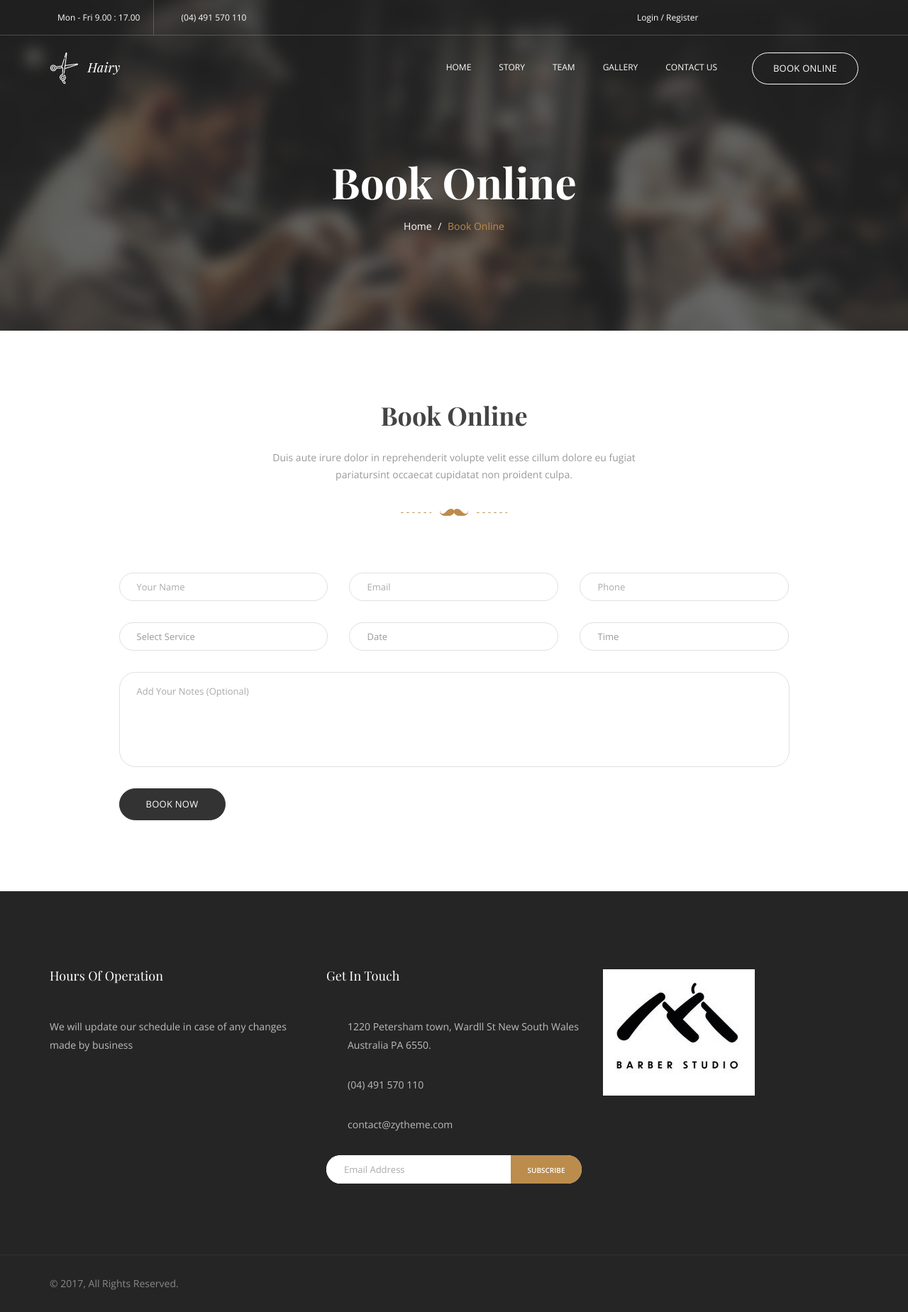
After one commit to esejosue1/barbershop, a Django app: page /appointments/ in a window 1280 px wide. The commit adds this page. Shown: the whole page at 71% size. Run offline with Django 4.2, Linux system fonts and the light colour scheme; data that the repository does not hold is empty; some libraries are stand-ins or nearby versions; some web fonts are replaced.

Commit message:
Added the appointment html form, url declaration, going to work on the view.py

```diff
--- a/appointments/urls.py
+++ b/appointments/urls.py
@@ -0,0 +1,9 @@
+from django.contrib import admin
+from django.urls import path, include
+from django.conf import settings
+from django.conf.urls.static import static
+from . import views
+
+urlpatterns = [
+    path('', views.appointments, name='appointments'),
+]
--- a/appointments/views.py
+++ b/appointments/views.py
@@ -1,3 +1,8 @@
-from django.shortcuts import render
+from django.shortcuts import render, redirect
+from datetime import datetime, timedelta
+from .models import *
+from django.contrib import messages
 
-# Create your views here.
+
+def appointments(request):
+    return render(request, 'appointments/appointments.html')
--- a/salon/urls.py
+++ b/salon/urls.py
@@ -10,5 +10,6 @@ urlpatterns = [
     path('admin/', admin.site.urls),
     path('', views.home, name='home'),
     path("barbers/", include('barbers.urls')),
+    path("appointments/", include('appointments.urls')),
 
 ]+ static(settings.MEDIA_URL, document_root=settings.MEDIA_ROOT)
--- /dev/null
+++ b/templates/appointments/appointments.html
@@ -0,0 +1,124 @@
+
+{% extends 'staples/base.html' %}
+{% load static %}
+
+{% block content %}
+<!-- Page Title #1
+============================================= -->
+<section id="page-title" class="page-title bg-overlay bg-overlay-dark bg-parallax">
+    <div class="bg-section">
+        <img src="http://demo.zytheme.com/hairy/assets/images/page-titles/8.jpg" alt="Background" />
+    </div>
+    <div class="container">
+        <div class="row">
+            <div class="col-xs-12 col-sm-12 col-md-12">
+                <div class="title title-1 text-center">
+                    <div class="title--heading">
+                        <h1>Book Online</h1>
+                    </div>
+                    <div class="clearfix"></div>
+                    <ol class="breadcrumb">
+                        <li><a href="{% url 'home'%}">Home</a></li>
+                        <li class="active">Book Online</li>
+                    </ol>
+                </div>
+                <!-- .title end -->
+            </div>
+            <!-- .col-md-12 end -->
+        </div>
+        <!-- .row end -->
+    </div>
+    <!-- .container end -->
+</section>
+<!-- #page-title end -->
+
+<!-- Booking
+============================================= -->
+<section id="booking" class="booking bg-white">
+    <div class="container">
+        <div class="row clearfix">
+            <div class="col-xs-12 col-sm-12 col-md-6 col-md-offset-3">
+                <div class="heading heading-2 mb-80 text--center">
+                    <h2 class="heading--title">Book Online</h2>
+                    <p class="heading--desc">Duis aute irure dolor in reprehenderit volupte velit esse cillum dolore eu fugiat pariatursint occaecat cupidatat non proident culpa.</p>
+                    <div class="divider--line"></div>
+                </div>
+            </div>
+            <!-- .col-md-6 end -->
+        </div>
+        <!-- .row end -->
+        <div class="row">
+            <div class="col-xs-12 col-sm-12 col-md-10 col-md-offset-1">
+                <div class="booking-form">
+                    <form class="mb-0">
+                        <div class="row">
+                            <div class="col-xs-12 col-sm-12 col-md-4">
+                                <input type="text" class="form-control" name="contact-name" id="name" placeholder="Your Name">
+                            </div>
+                            <div class="col-xs-12 col-sm-12 col-md-4">
+                                <input type="email" class="form-control" name="contact-email" id="email" placeholder="Email">
+                            </div>
+                            <div class="col-md-4">
+                                <input type="text" class="form-control" name="contact-name" id="phone" placeholder="Phone">
+                            </div>
+                            <div class="col-xs-12 col-sm-12 col-md-4">
+                                <div class="form-select">
+                                    <i class="fa fa-angle-down"></i>
+                                    <select class="form-control" name="services" id="services">
+									<option value="2">Select Service</option>
+									<option value="3">Service 1</option>
+									<option value="4">Service 2</option>
+									<option value="5">Service 3</option>
+								</select>
+                                </div>
+                            </div>
+                            <div class="col-xs-12 col-sm-12 col-md-4">
+                                <div class="form-select">
+                                    <i class="fa fa-angle-down"></i>
+                                    <select class="form-control" name="date" id="date">
+									<option value="">Date</option>
+									<option value="March 23">March 23, 2017</option>
+									<option value="March 24">March 24, 2017</option>
+									<option value="March 25">March 25, 2017</option>
+									<option value="March 26">March 26, 2017</option>
+									<option value="March 27">March 27, 2017</option>
+								</select>
+                                </div>
+                            </div>
+                            <div class="col-xs-12 col-sm-12 col-md-4">
+                                <div class="form-select">
+                                    <i class="fa fa-angle-down"></i>
+                                    <select class="form-control" name="time" id="time">
+									<option value="">Time</option>
+									<option value="8:00">8:00 PM</option>
+									<option value="9:00">9:00 PM</option>
+									<option value="10:00">10:00 PM</option>
+									<option value="11:00">11:00 PM</option>
+									<option value="12:00">12:00 AM</option>
+								</select>
+                                </div>
+                            </div>
+
+                            <div class="col-xs-12 col-sm-12 col-md-12">
+                                <textarea class="form-control" name="contact-message" id="message" rows="3" placeholder="Add your notes (optional)"></textarea>
+                            </div>
+                            <div class="col-xs-12 col-sm-12 col-md-12">
+                                <input type="submit" value="Book Now" name="submit" class="btn btn--secondary btn--rounded">
+                            </div>
+                        </div>
+                        <!-- .row end -->
+                    </form>
+                    <!-- form end -->
+                </div>
+                <!-- .booking-form end -->
+            </div>
+            <!-- .col-md-8 end -->
+        </div>
+        <!-- .row end -->
+        <div class="divider--shape-1down"></div>
+    </div>
+    <!-- .container end -->
+</section>
+<!-- #booking end -->
+
+{% endblock %}
--- a/templates/index1.html
+++ b/templates/index1.html
@@ -22,7 +22,7 @@
                     <div class="col-xs-12 col-sm-12 col-md-6 col-md-offset-3 text--center">
                         <div class="slide--bio">Looking good isn't self-importance, it's self-respect. At our barbershop, we're not just cutting hair, we're helping you look and feel your best. Experience the difference a great haircut can make</div>
                         <div class="slide-action">
-                            <a class="btn btn--primary btn--rounded" href="#">Book Appointment </a>
+                            <a class="btn btn--primary btn--rounded" href="{% url 'appointments' %}">Book Appointment </a>
                         </div>
                     </div>
 
```
